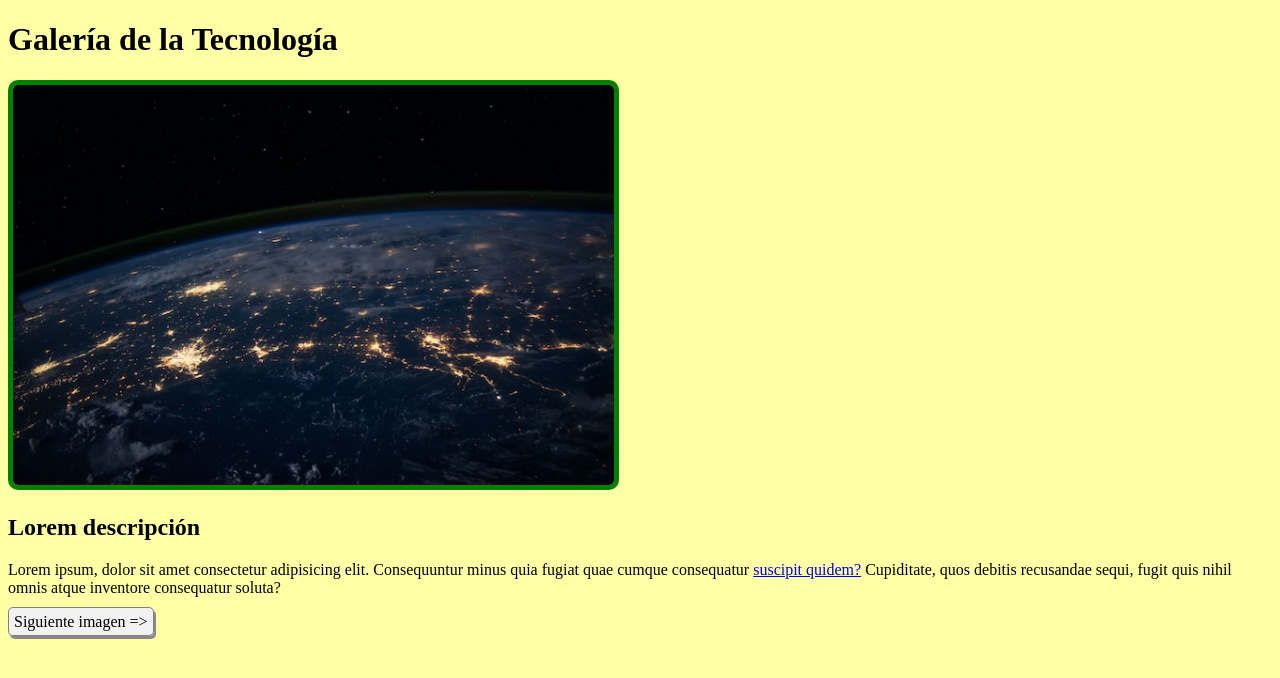
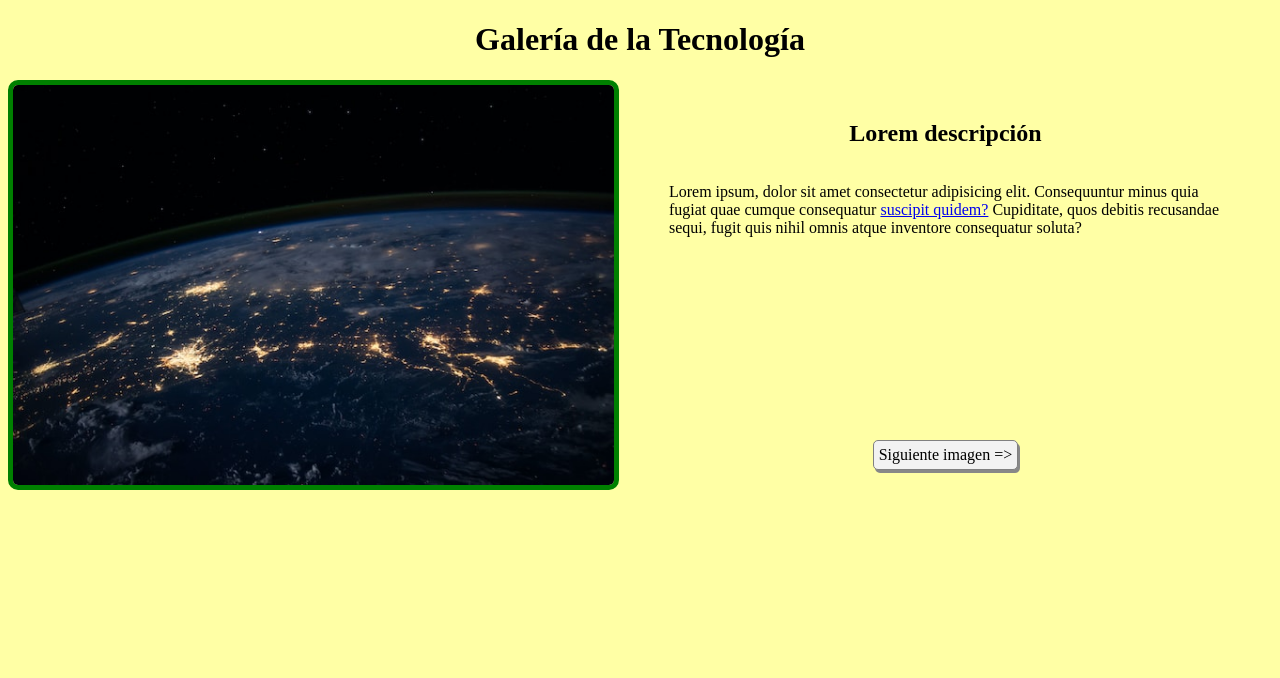
Before and after one commit to Facundo15/mejora-proyecto-web, a plain HTML site: page page1.html in a window 1280 px wide. Drawn offline with Linux system fonts and the light colour scheme.

Commit message:
centrar pagina

```diff
--- a/page1.html
+++ b/page1.html
@@ -10,12 +10,18 @@
 
 <body>
     <h1>Galería de la Tecnología</h1>
+    <div class="padre">
+        <div class="contenedor-imagen">
             <img src="img1.jpg" alt="Imagen de la NASA" class="image"/>
+        </div>
+        <div class="contenedor-texto">
             <h2>Lorem descripción</h2>
             <p>Lorem ipsum, dolor sit amet consectetur adipisicing elit. Consequuntur minus quia fugiat quae cumque consequatur
                 <a href="page2.html">suscipit quidem?</a> Cupiditate, quos debitis recusandae sequi, fugit quis nihil omnis atque inventore consequatur
                 soluta?</p>
             <a href="page2.html" title="Imagen siguiente" class="link-button">Siguiente imagen =&gt;</a>
+        </div>
+    </div>
 </body>
 
 </html>
--- a/styles.css
+++ b/styles.css
@@ -17,3 +17,24 @@ body {
     border-radius: 5px;
     box-shadow: 2px 3px #888888;
 }
+
+h1{
+    text-align: center;
+}
+
+.padre{
+    display: flex;
+}
+
+.contenedor-texto{
+    display: flex;
+    flex-direction: column;
+    align-items: center;
+    width: 50%;
+    padding: 20px 50px;
+}
+
+.contenedor-texto .link-button{
+    position: relative;
+    top: 50%;
+}
```
Also changed, not shown: page2.html (+6 -0 lines). Lines whose indentation alone changed are shown as unchanged.
